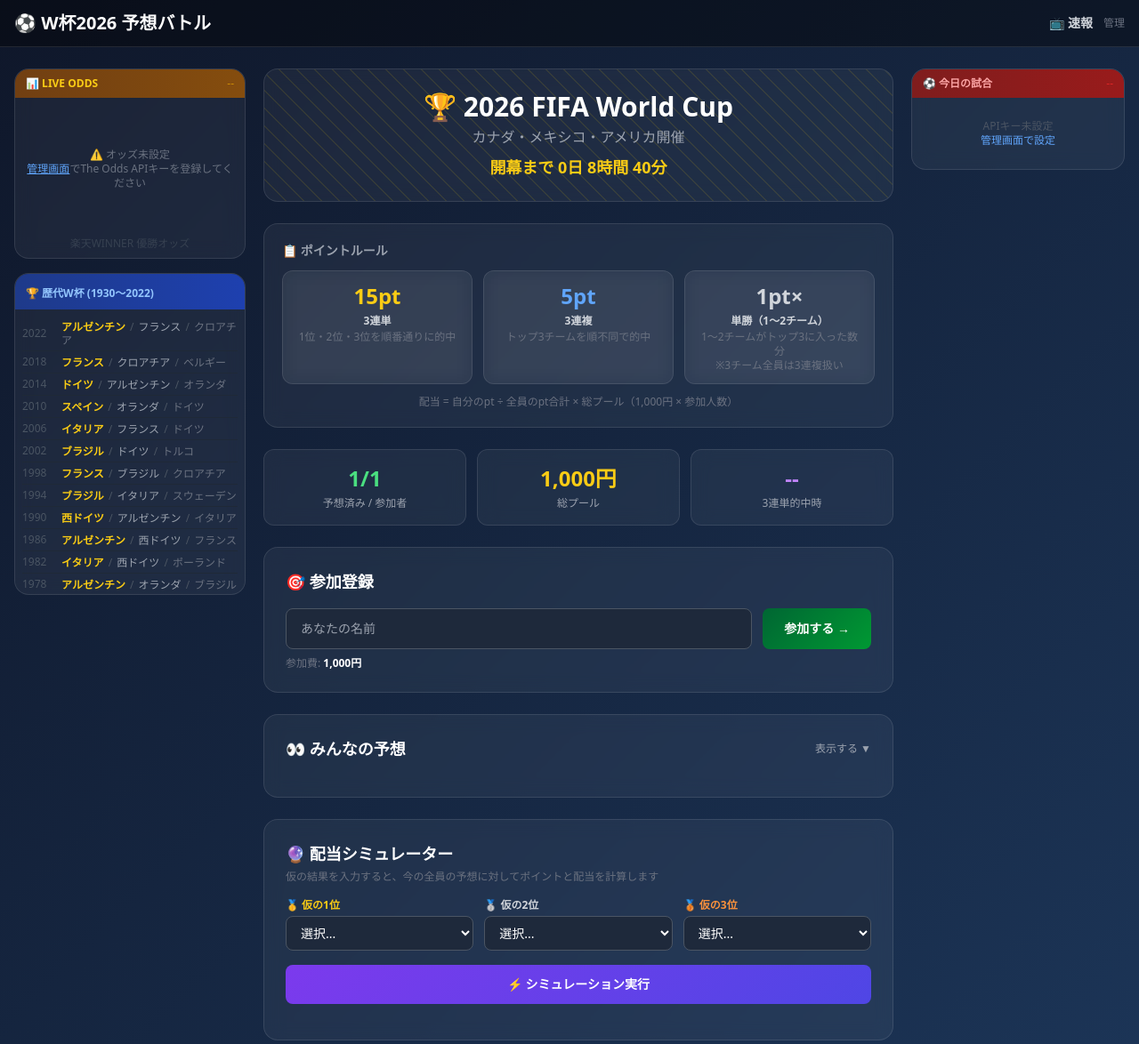
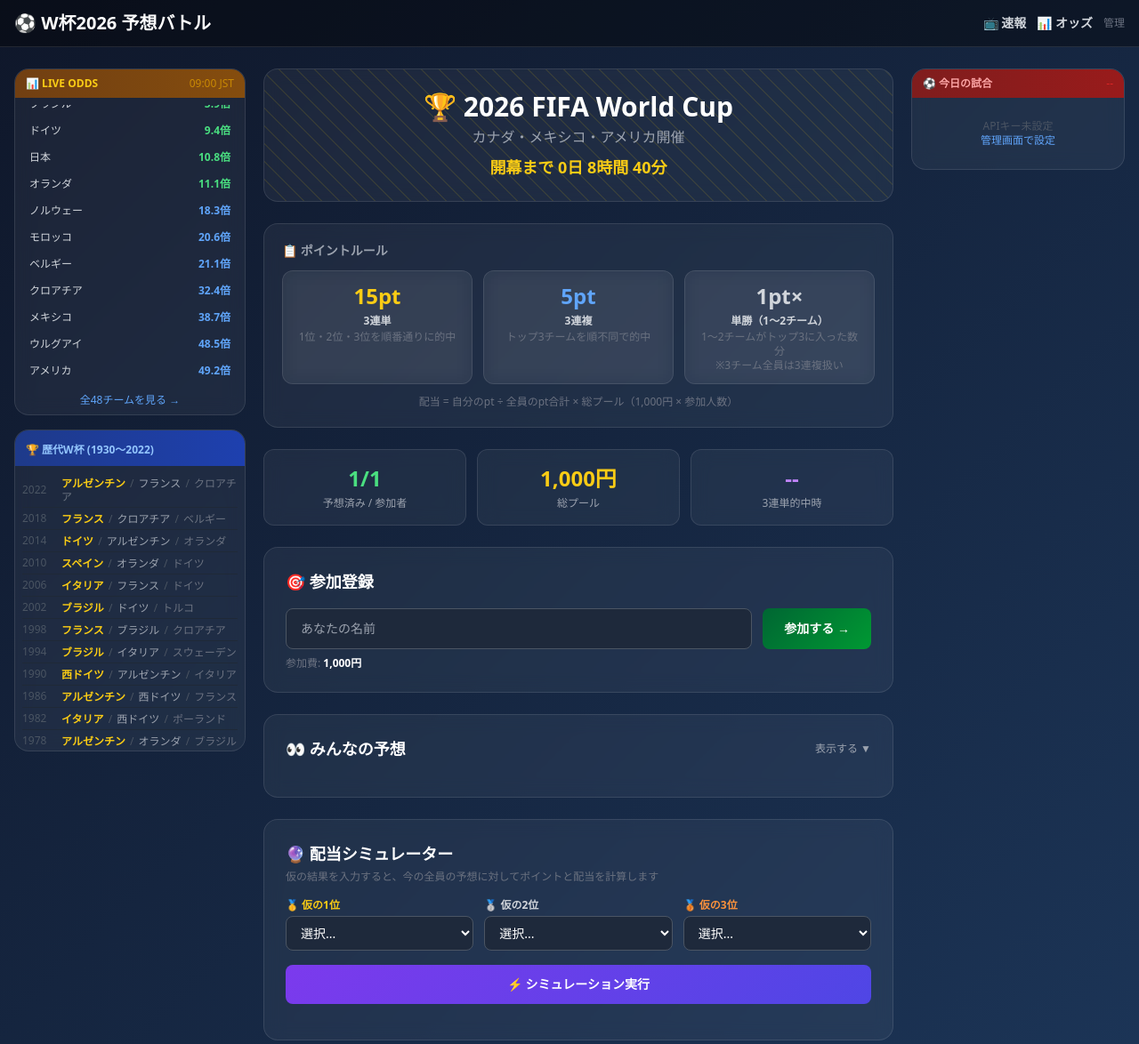
Before and after one commit to rt20050222-sys/wc2026-bet, a Flask app: page / in a window 1280 px wide. Shown: the top 1174 px of the page at 89% size. Run offline with Flask 3, Linux system fonts and the light colour scheme; data comes from the database, SQL or seed files in the repository; some libraries are stand-ins or nearby versions.

Commit message:
hardcode rakuten odds, add /odds full list page

```diff
--- a/app.py
+++ b/app.py
@@ -96,62 +96,64 @@
     (2022,"アルゼンチン","フランス","クロアチア"),
 ]
 
+# ── 楽天WINNERオッズ（ハードコード・2026/06/11時点） ─────────────
+WC2026_ODDS = [
+    {"name": "フランス",             "odds": 3.1},
+    {"name": "スペイン",             "odds": 3.3},
+    {"name": "イングランド",         "odds": 5.1},
+    {"name": "ポルトガル",           "odds": 5.2},
+    {"name": "アルゼンチン",         "odds": 5.5},
+    {"name": "ブラジル",             "odds": 5.9},
+    {"name": "ドイツ",               "odds": 9.4},
+    {"name": "日本",                 "odds": 10.8},
+    {"name": "オランダ",             "odds": 11.1},
+    {"name": "ノルウェー",           "odds": 18.3},
+    {"name": "モロッコ",             "odds": 20.6},
+    {"name": "ベルギー",             "odds": 21.1},
+    {"name": "クロアチア",           "odds": 32.4},
+    {"name": "メキシコ",             "odds": 38.7},
+    {"name": "ウルグアイ",           "odds": 48.5},
+    {"name": "アメリカ",             "odds": 49.2},
+    {"name": "コロンビア",           "odds": 58.5},
+    {"name": "エクアドル",           "odds": 79.1},
+    {"name": "セネガル",             "odds": 109.6},
+    {"name": "スウェーデン",         "odds": 129.7},
+    {"name": "スイス",               "odds": 130.2},
+    {"name": "コートジボワール",     "odds": 132.3},
+    {"name": "トルコ",               "odds": 187.5},
+    {"name": "パラグアイ",           "odds": 260.7},
+    {"name": "カナダ",               "odds": 294.7},
+    {"name": "韓国",                 "odds": 381.1},
+    {"name": "イラン",               "odds": 402.5},
+    {"name": "エジプト",             "odds": 405.1},
+    {"name": "ガーナ",               "odds": 429.4},
+    {"name": "オーストリア",         "odds": 436.6},
+    {"name": "アルジェリア",         "odds": 442.6},
+    {"name": "チェコ",               "odds": 491.6},
+    {"name": "スコットランド",       "odds": 495.4},
+    {"name": "チュニジア",           "odds": 534.5},
+    {"name": "オーストラリア",       "odds": 550.5},
+    {"name": "ボスニア・ヘルツェゴビナ", "odds": 585.5},
+    {"name": "サウジアラビア",       "odds": 619.3},
+    {"name": "南アフリカ",           "odds": 628.4},
+    {"name": "ニュージーランド",     "odds": 727.8},
+    {"name": "コンゴ民主共和国",     "odds": 771.3},
+    {"name": "カタール",             "odds": 810.2},
+    {"name": "イラク",               "odds": 853.1},
+    {"name": "ウズベキスタン",       "odds": 894.6},
+    {"name": "ハイチ",               "odds": 900.8},
+    {"name": "パナマ",               "odds": 907.2},
+    {"name": "カーボベルデ",         "odds": 920.1},
+    {"name": "キュラソー",           "odds": 920.1},
+    {"name": "ヨルダン",             "odds": 926.7},
+]
+
 def fetch_live_odds():
-    """The Odds API から W杯優勝オッズを取得（2時間キャッシュ）"""
-    now = datetime.now(timezone.utc)
-    cache_minutes = 120  # 月500回制限なので2時間キャッシュ
-    if (_odds_cache['data'] is not None and _odds_cache['updated'] and
-            now - _odds_cache['updated'] < timedelta(minutes=cache_minutes)):
-        return _odds_cache['data']
-
-    api_key = get_cfg('odds_api_key', '')
-    if not api_key:
-        return _odds_cache.get('data')
-
-    try:
-        url = (
-            'https://api.the-odds-api.com/v4/sports/soccer_fifa_world_cup/odds/'
-            f'?apiKey={api_key}&regions=eu&markets=outrights&oddsFormat=decimal'
-        )
-        req = urllib.request.Request(url, headers={'User-Agent': 'Mozilla/5.0'})
-        with urllib.request.urlopen(req, timeout=10) as res:
-            raw = json.loads(res.read())
-
-        # 全ブックメーカーのオッズを平均して集計
-        team_odds = {}
-        team_count = {}
-        for event in raw:
-            for bm in event.get('bookmakers', []):
-                for market in bm.get('markets', []):
-                    if market.get('key') != 'outrights':
-                        continue
-                    for outcome in market.get('outcomes', []):
-                        name = outcome['name']
-                        price = float(outcome['price'])
-                        team_odds[name]  = team_odds.get(name, 0) + price
-                        team_count[name] = team_count.get(name, 0) + 1
-
-        if not team_odds:
-            return _odds_cache.get('data')
-
-        odds_list = [
-            {'name': name,
-             'odds': round(team_odds[name] / team_count[name], 2),
-             'name_ja': TEAM_NAME_MAP.get(name, name)}
-            for name in team_odds
-        ]
-        odds_list.sort(key=lambda x: x['odds'])
-
-        result = {
-            'odds': odds_list,
-            'updated_at': now.isoformat(),
-            'source': 'The Odds API',
-        }
-        _odds_cache['data'] = result
-        _odds_cache['updated'] = now
-        return result
-    except Exception as e:
-        return _odds_cache.get('data')
+    return {
+        'odds': WC2026_ODDS,
+        'updated_at': '2026-06-11',
+        'source': '楽天WINNER',
+    }
 
 def fetch_football_api(path):
     api_key = get_cfg('football_api_key', '')
@@ -555,15 +557,18 @@
     sc = payout_scenarios(p)
     return jsonify({'ok': True, 'scenarios': sc})
 
+@app.route('/odds')
+def odds_list():
+    participant = None
+    if 'token' in session:
+        participant = Participant.query.filter_by(token=session['token']).first()
+    return render_template('odds_list.html',
+        participant=participant,
+        odds=WC2026_ODDS)
+
 @app.route('/api/rakuten-odds')
 def api_rakuten_odds():
-    api_key = get_cfg('odds_api_key', '')
-    if not api_key:
-        return jsonify({'error': 'API_KEY_NOT_SET'})
-    data = fetch_live_odds()
-    if not data:
-        return jsonify({'error': 'FETCH_FAILED'})
-    return jsonify(data)
+    return jsonify(fetch_live_odds())
 
 @app.route('/api/wc-history')
 def api_wc_history():
--- a/templates/layout.html
+++ b/templates/layout.html
@@ -74,6 +74,7 @@
     <a href="/" class="text-xl font-bold">⚽ W杯2026 予想バトル</a>
     <div class="flex gap-3 items-center text-sm">
       <a href="/matches" class="text-gray-300 hover:text-white font-semibold">📺 速報</a>
+      <a href="/odds" class="text-gray-300 hover:text-white font-semibold">📊 オッズ</a>
       {% if participant %}
       <span class="text-green-400 font-semibold">👤 {{ participant.name }}</span>
       <a href="/logout" class="text-gray-400 hover:text-white">ログアウト</a>
@@ -101,7 +102,7 @@
         <div class="odds-scroll-wrap hidden" id="odds-scroll-wrap">
           <div class="odds-scroll-inner" id="odds-scroll-inner"></div>
         </div>
-        <p class="text-gray-700 text-xs text-center mt-1">楽天WINNER 優勝オッズ</p>
+        <a href="/odds" class="block text-center text-blue-400 text-xs mt-1 hover:underline">全48チームを見る →</a>
       </div>
     </div>
 
@@ -146,22 +147,12 @@
 async function loadSidebarOdds() {
   try {
     const res = await fetch('/api/rakuten-odds');
-    if (!res.ok) throw new Error('server error');
     const d = await res.json();
-    if (d.error || !d.odds || !d.odds.length) throw new Error('no data');
+    if (!d.odds || !d.odds.length) throw new Error('no data');
     renderOdds(d.odds, d.updated_at);
   } catch(e) {
-    // サーバー失敗 → クライアント直接取得を試みる
-    fetchOddsClientSide();
+    document.getElementById('odds-loading').textContent = '読み込み失敗';
   }
-}
-
-async function fetchOddsClientSide() {
-  document.getElementById('odds-loading').innerHTML =
-    '<div class="text-center py-4 text-xs text-gray-500">' +
-    '⚠️ オッズ未設定<br>' +
-    '<a href="/admin" class="text-blue-400 underline">管理画面</a>でThe Odds APIキーを登録してください' +
-    '</div>';
 }
 
 function renderOdds(odds, updatedAt) {
```
Also changed, not shown: templates/odds_list.html (added, +64 -0 lines).
